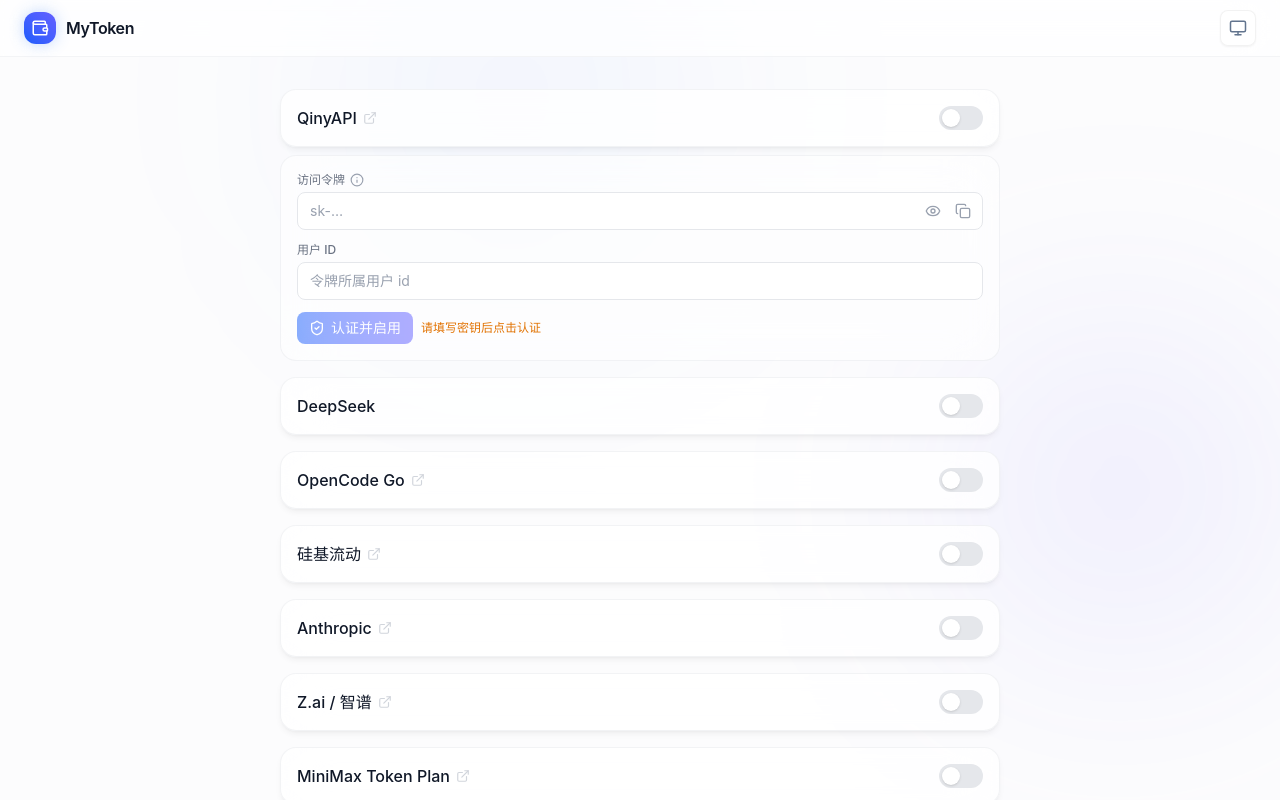
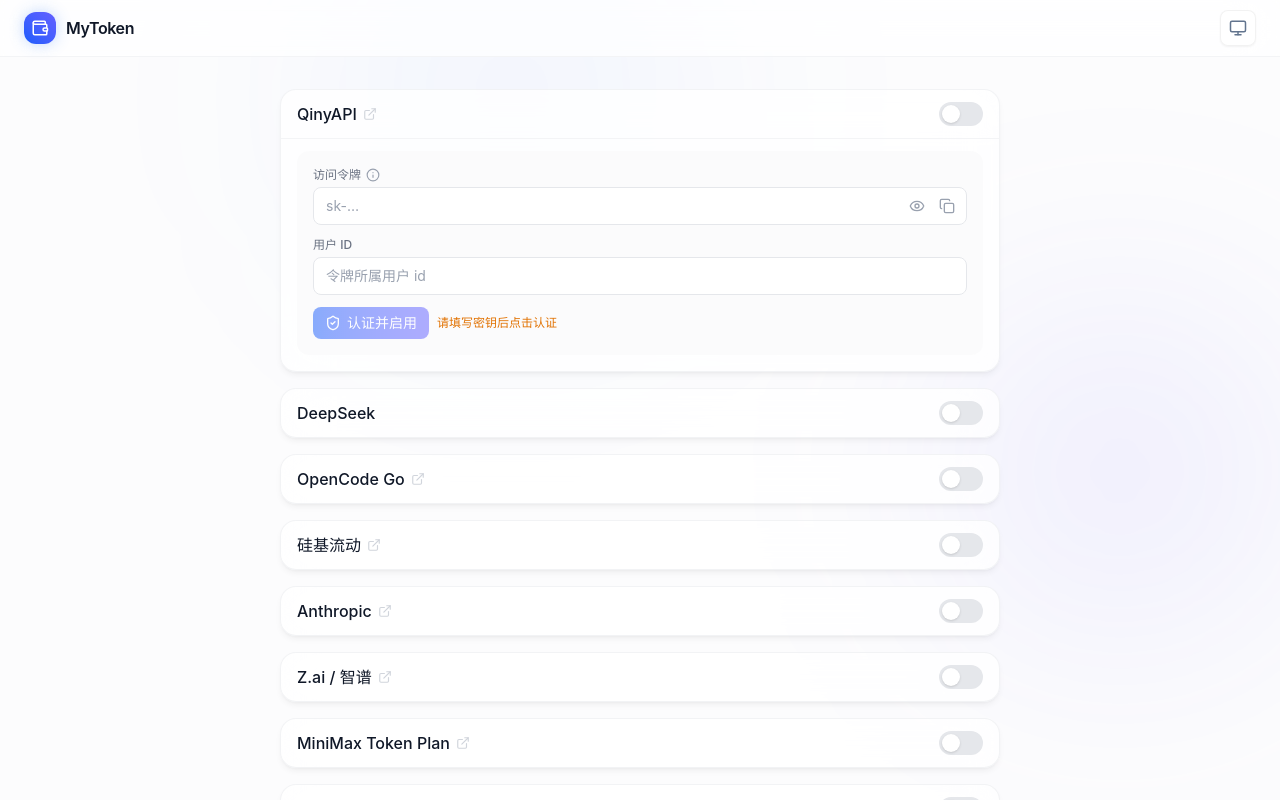
Before and after one commit to NyaaCaster/MyToken, a React (Vite) app: page / in a window 1280 px wide. Both pictures are taken after a click on the switch 961 px from the left and 118 px from the top of the page. Shown: the top 800 px of the page. Built offline with nearby package versions, Linux system fonts and the light colour scheme.

Commit message:
style: 刷新/设置按钮右置开关左侧，供应商模块整合为单卡片+内嵌子区块

```diff
--- a/src/components/ProviderCard.tsx
+++ b/src/components/ProviderCard.tsx
@@ -1,11 +1,12 @@
 /**
  * src/components/ProviderCard.tsx
  *
- * P3 引入、P6 完善：供应商模块的「标题 + 启停开关」外壳（presentational）。
- * - 形态固定：左侧标题（可选外链，ExternalLink 新开标签）+ 右侧启停开关。
- * - `pending` 表示正在鉴权（开关禁用并显示加载态，鉴权成功才真正翻转）。
- * - `children` 由父级（ProviderModule）根据展开态注入密钥输入与数据区；
- *   无 children 且未展开时，卡片即「只显示标题+开关」（模块收起）。
+ * 供应商模块卡片内的「标题栏行」（presentational）：
+ *  - 左侧标题（可选外链 ExternalLink）。
+ *  - 右侧成组：操作按钮（刷新/设置，由父级 actions 传入）+ 启停开关。
+ *    「刷新/设置」图标按钮紧挨在启用开关左侧（右对齐成组），不放中间。
+ *  - pending 表示正在鉴权（开关禁用并显示加载态）。
+ *  - 不渲染自身卡片边框——卡片壳由 ProviderModule 统一提供（模块=一整张圆角卡片）。
  */
 import type { ReactNode } from "react";
 import { ExternalLink, Loader2 } from "lucide-react";
@@ -21,10 +22,8 @@
   pending?: boolean;
   /** 切换回调（父级决定是否先鉴权） */
   onToggle: (enabled: boolean) => void;
-  /** 标题栏右侧、启用开关之前的操作按钮（如刷新/设置图标），可选 */
+  /** 启用开关左侧的操作按钮（刷新/设置图标），可选 */
   actions?: ReactNode;
-  /** 展开态内容（密钥输入 / 数据区） */
-  children?: ReactNode;
 }
 
 export function ProviderCard({
@@ -34,7 +33,6 @@
   pending = false,
   onToggle,
   actions,
-  children,
 }: ProviderCardProps) {
   const titleContent = titleUrl ? (
     <a
@@ -56,14 +54,12 @@
   );
 
   return (
-    <div className="rounded-2xl border border-gray-200/50 bg-white/80 p-4 shadow-elevation-1 backdrop-blur-xl transition hover:shadow-elevation-2 dark:border-white/10 dark:bg-[#1A1A1A]/80">
-      <div className="flex items-center justify-between gap-3">
-        <div className="flex min-w-0 items-center">{titleContent}</div>
+    <div className="flex items-center justify-between gap-3 px-4 py-3">
+      <div className="flex min-w-0 items-center">{titleContent}</div>
 
-        {/* 启用开关左侧的操作按钮（refresh/settings，由父级按需传入） */}
-        {actions && <div className="flex items-center gap-1">{actions}</div>}
-
-        {/* 启停开关（鉴权中显示加载态并禁用） */}
+      {/* 右侧成组：操作按钮（刷新/设置，紧挨开关左侧） + 启停开关 */}
+      <div className="flex flex-none items-center gap-1.5">
+        {actions}
         <button
           type="button"
           role="switch"
@@ -88,8 +84,6 @@
           )}
         </button>
       </div>
-
-      {children}
     </div>
   );
 }
--- a/src/components/ProviderModule.tsx
+++ b/src/components/ProviderModule.tsx
@@ -1,15 +1,17 @@
 /**
  * src/components/ProviderModule.tsx
  *
- * P4 引入、P6 交互、本次重构：把每个供应商模块拆成三个区块：
- *   1. 供应商标题栏（ProviderCard）：左侧标题（可选外链）+ 「刷新/设置」图标按钮
- *      （仅启用时显示）+ 启用开关。
- *   2. 设置区块：访问令牌输入、用户 ID 输入（仅该供应商需要时显示）+ 认证按钮。
+ * 每个供应商 = 一张完整的圆角卡片（单一视觉对象），内部分三块：
+ *   1. 标题栏（卡片头部）：左侧标题（可选外链）+ 右侧成组 [刷新][设置][启用开关]。
+ *      - 「刷新/设置」图标按钮仅启用时显示，紧挨在启用开关左侧（右对齐成组）。
+ *   2. 设置子区块（内嵌）：访问令牌输入、用户 ID 输入（该供应商需要时）+ 认证按钮；
  *      - 未启用验证通过前：开启开关时显示。
- *      - 验证通过启用后：区块隐藏，改由标题栏「设置」图标按钮再次呼出。
- *   3. 额度数据区块：显示余额/窗口/统计；仅在启用且非「设置」态时显示。
+ *      - 验证通过启用后：隐藏，改由标题栏「设置」图标再次呼出。
+ *   3. 额度数据子区块（内嵌）：余额/窗口/统计；仅启用且非设置态时显示。
  *
- * 自动刷新：打开页面/定时刷新由 App 统一调度（见 App.tsx 的 refreshAll + 间隔）。
+ * 设计：卡片壳（rounded-2xl）由本组件统一提供；标题栏与内容子区块用内嵌
+ * （border-t 分隔 + 次级底色 rounded-xl）形成「基座的标题栏 vs 子区块」层级，
+ * 避免平级割裂。自动刷新（打开/定时）由 App 统一调度。
  */
 import { useState } from "react";
 import { AnimatePresence, motion } from "motion/react";
@@ -34,6 +36,8 @@
   onRefresh: () => void;
 }
 
+/* ---------------- 展示工具 ---------------- */
+
 function formatAmount(n: number): string {
   return n.toLocaleString("zh-CN", { maximumFractionDigits: 4 });
 }
@@ -53,7 +57,7 @@
 
 function Stat({ label, value }: { label: string; value: string }) {
   return (
-    <div className="rounded-lg bg-gray-50 px-3 py-2 dark:bg-white/5">
+    <div className="rounded-lg bg-white/70 px-3 py-2 dark:bg-white/5">
       <div className="text-xs text-gray-400 dark:text-gray-500">{label}</div>
       <div className="text-sm font-medium text-gray-900 dark:text-gray-100">{value}</div>
     </div>
@@ -115,7 +119,8 @@
   );
 }
 
-/** 单个供应商模块（三区块：标题栏 / 设置 / 额度数据）。 */
+/* ---------------- 供应商模块 ---------------- */
+
 export function ProviderModule({
   def,
   config,
@@ -127,22 +132,18 @@
 }: ProviderModuleProps) {
   const enabled = config.enabled;
 
-  // 未启用时：开关 ON 展开设置块（editing）；已启用后：点「设置」图标再呼出设置块。
-  const [editing, setEditing] = useState(false);
-  const [settingsOpen, setSettingsOpen] = useState(false);
+  const [editing, setEditing] = useState(false); // 未启用时：开关 ON 展开设置子区块
+  const [settingsOpen, setSettingsOpen] = useState(false); // 已启用后：点「设置」图标再呼出
   const [pending, setPending] = useState(false);
   const [docOpen, setDocOpen] = useState(false);
 
-  // 设置区块：未启用时由 editing 控制；已启用后由 settingsOpen 控制。
   const showSettings = enabled ? settingsOpen : editing;
-  // 额度数据区块：仅启用且非设置态。
   const showData = enabled && !showSettings;
 
   const secretEmpty = def.fields
     .filter((f) => f.secret)
     .some((f) => !(config.credentials[f.key] ?? "").trim());
 
-  // 开关切换：开启需先鉴权；关闭即收起。
   const handleSwitch = async (next: boolean) => {
     if (pending) return;
     if (!next) {
@@ -152,8 +153,8 @@
       onDisable();
       return;
     }
-    setEditing(true); // 展开设置块
-    if (secretEmpty) return; // 密钥未填：不鉴权，提示填写
+    setEditing(true);
+    if (secretEmpty) return;
     setPending(true);
     const ok = await onEnable();
     setPending(false);
@@ -163,7 +164,6 @@
     }
   };
 
-  // 认证/保存（未启用=认证并启用；已启用（设置态）=保存并重新认证）。
   const handleEnable = async () => {
     if (pending) return;
     setPending(true);
@@ -172,7 +172,7 @@
     if (ok && !enabled) setEditing(false);
   };
 
-  // 标题栏操作按钮（refresh + settings），仅启用时显示；order：[刷新][设置]。
+  // 标题栏右侧成组按钮 [刷新][设置]，仅启用时显示，紧挨开关左侧。
   const actions = enabled ? (
     <>
       <button
@@ -187,7 +187,7 @@
       </button>
       <button
         type="button"
-        title="设置密钥"
+        title={showSettings ? "收起设置" : "设置密钥"}
         aria-label="设置"
         onClick={() => setSettingsOpen((v) => !v)}
         className={`inline-flex h-8 w-8 items-center justify-center rounded-lg transition hover:bg-blue-500/10 dark:hover:text-blue-400 ${
@@ -202,7 +202,8 @@
   ) : null;
 
   return (
-    <section>
+    <section className="overflow-hidden rounded-2xl border border-gray-200/50 bg-white/80 shadow-elevation-1 backdrop-blur-xl transition hover:shadow-elevation-2 dark:border-white/10 dark:bg-[#1A1A1A]/80">
+      {/* 区块 1：标题栏（卡片头部） */}
       <ProviderCard
         name={def.name}
         titleUrl={def.titleUrl}
@@ -212,7 +213,7 @@
         actions={actions}
       />
 
-      {/* 区块 2：设置（密钥输入 + 认证） */}
+      {/* 区块 2：设置子区块（内嵌） */}
       <AnimatePresence initial={false}>
         {showSettings && (
           <motion.div
@@ -221,9 +222,10 @@
             animate={{ opacity: 1, height: "auto" }}
             exit={{ opacity: 0, height: 0 }}
             transition={{ duration: 0.2, ease: "easeOut" }}
-            className="mt-2 overflow-hidden"
+            className="overflow-hidden"
           >
-            <div className="rounded-2xl border border-gray-200/50 bg-white/60 p-4 backdrop-blur-xl dark:border-white/10 dark:bg-white/[0.03]">
+            <div className="border-t border-gray-100 px-4 pb-4 pt-3 dark:border-white/5">
+              <div className="rounded-xl bg-gray-50/70 p-4 dark:bg-white/[0.04]">
                 <div className="space-y-3">
                   {def.fields.map((f) => (
                     <label key={f.key} className="block">
@@ -261,7 +263,6 @@
                   ))}
                 </div>
 
-              {/* 认证错误（在设置块内也显示，便于重认证失败时看到） */}
                 {state.error && (
                   <p className="mt-3 flex items-center gap-1.5 text-sm text-red-500">
                     <span aria-hidden>⚠</span> {state.error}
@@ -294,11 +295,12 @@
                   )}
                 </div>
               </div>
+            </div>
           </motion.div>
         )}
       </AnimatePresence>
 
-      {/* 区块 3：额度数据 */}
+      {/* 区块 3：额度数据子区块（内嵌） */}
       <AnimatePresence initial={false}>
         {showData && (
           <motion.div
@@ -307,9 +309,10 @@
             animate={{ opacity: 1, height: "auto" }}
             exit={{ opacity: 0, height: 0 }}
             transition={{ duration: 0.2, ease: "easeOut" }}
-            className="mt-2 overflow-hidden"
+            className="overflow-hidden"
           >
-            <div className="rounded-2xl border border-gray-200/50 bg-white/60 p-4 backdrop-blur-xl dark:border-white/10 dark:bg-white/[0.03]">
+            <div className="border-t border-gray-100 px-4 pb-4 pt-3 dark:border-white/5">
+              <div className="rounded-xl bg-gray-50/70 p-4 dark:bg-white/[0.04]">
                 {state.error ? (
                   <p className="flex items-center gap-1.5 text-sm text-red-500">
                     <span aria-hidden>⚠</span> {state.error}
@@ -327,6 +330,7 @@
                   </p>
                 )}
               </div>
+            </div>
           </motion.div>
         )}
       </AnimatePresence>
```
Lines whose indentation alone changed are shown as unchanged.
